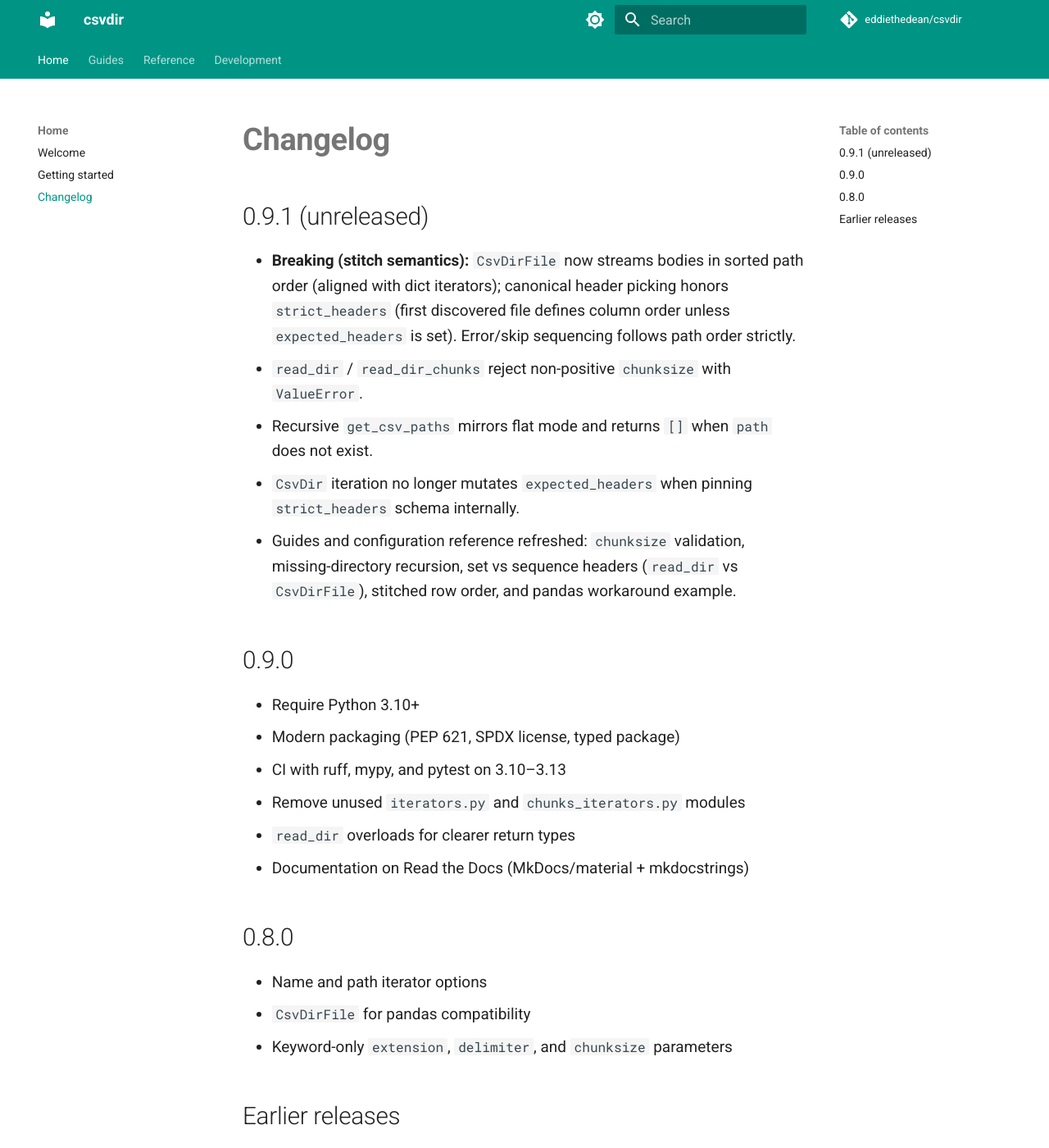
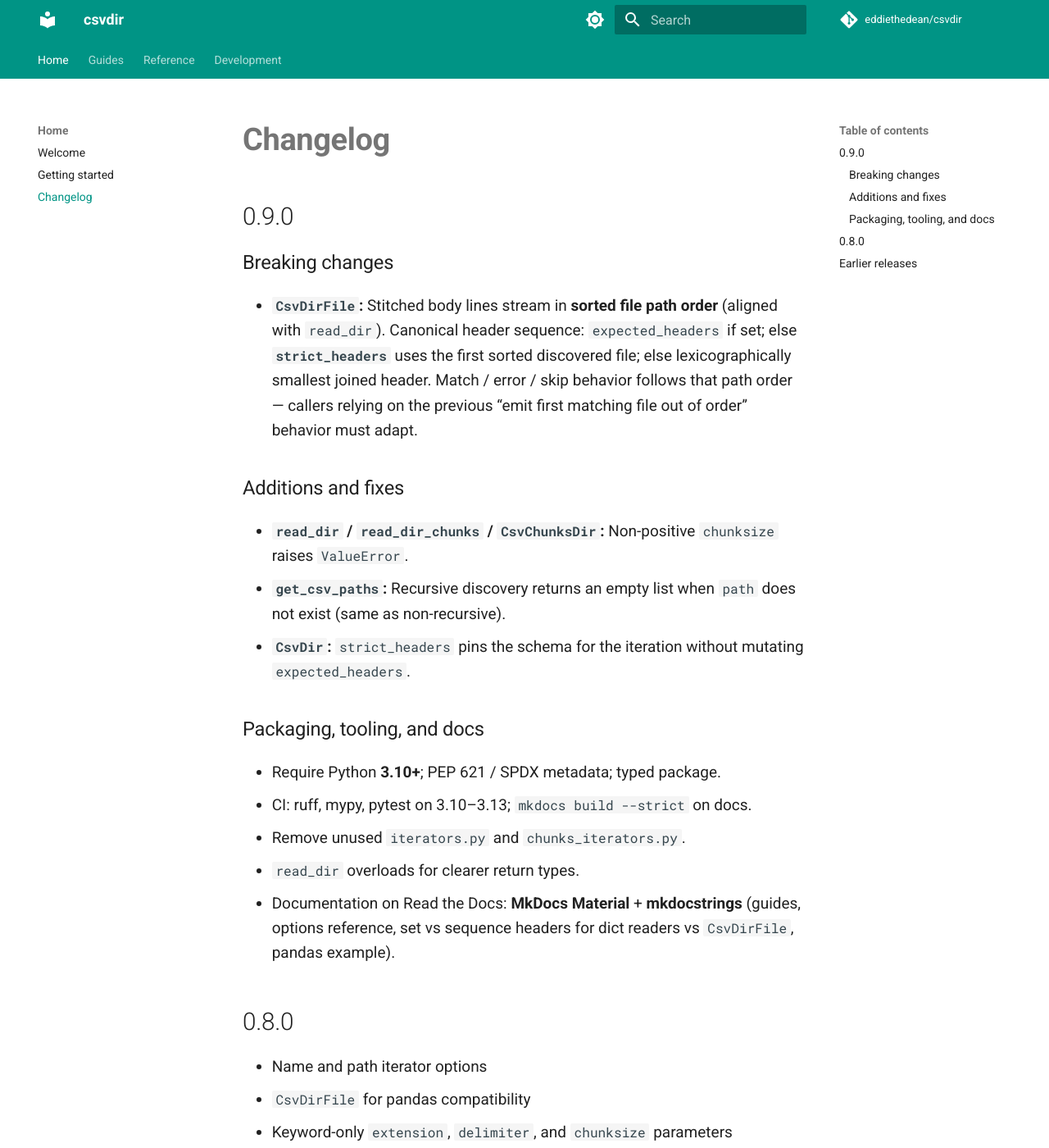
Before and after one commit to eddiethedean/csvdir, an MkDocs documentation site: the page built from docs/CHANGELOG.md, in a window 1280 px wide and 1400 px high. Shown: the whole window at 82% size. Built offline with MkDocs 1.6.1 and Material for MkDocs 9.7.7, drawn with Linux system fonts in a browser that asks for light colours; comment, search, counter and statistics services are not loaded.

Commit message:
Add PyPI release workflow and finalize 0.9.0 changelog.
Publish on GitHub Release after CI-equivalent checks and tag/version
verification. Consolidate CHANGELOG into one 0.9.0 section and document
the release process in development.md.

```diff
--- a/docs/CHANGELOG.md
+++ b/docs/CHANGELOG.md
@@ -1,21 +1,24 @@
 # Changelog
-
-## 0.9.1 (unreleased)
-
-- **Breaking (stitch semantics):** `CsvDirFile` now streams bodies in sorted path order (aligned with dict iterators); canonical header picking honors `strict_headers` (first discovered file defines column order unless `expected_headers` is set). Error/skip sequencing follows path order strictly.
-- `read_dir` / `read_dir_chunks` reject non-positive `chunksize` with `ValueError`.
-- Recursive `get_csv_paths` mirrors flat mode and returns `[]` when `path` does not exist.
-- `CsvDir` iteration no longer mutates `expected_headers` when pinning `strict_headers` schema internally.
-- Guides and configuration reference refreshed: `chunksize` validation, missing-directory recursion, set vs sequence headers (`read_dir` vs `CsvDirFile`), stitched row order, and pandas workaround example.
 
 ## 0.9.0
 
-- Require Python 3.10+
-- Modern packaging (PEP 621, SPDX license, typed package)
-- CI with ruff, mypy, and pytest on 3.10–3.13
-- Remove unused `iterators.py` and `chunks_iterators.py` modules
-- `read_dir` overloads for clearer return types
-- Documentation on Read the Docs (MkDocs/material + mkdocstrings)
+### Breaking changes
+
+- **`CsvDirFile`:** Stitched body lines stream in **sorted file path order** (aligned with `read_dir`). Canonical header sequence: `expected_headers` if set; else **`strict_headers`** uses the first sorted discovered file; else lexicographically smallest joined header. Match / error / skip behavior follows that path order — callers relying on the previous “emit first matching file out of order” behavior must adapt.
+
+### Additions and fixes
+
+- **`read_dir` / `read_dir_chunks` / `CsvChunksDir`:** Non-positive `chunksize` raises `ValueError`.
+- **`get_csv_paths`:** Recursive discovery returns an empty list when `path` does not exist (same as non-recursive).
+- **`CsvDir`:** `strict_headers` pins the schema for the iteration without mutating `expected_headers`.
+
+### Packaging, tooling, and docs
+
+- Require Python **3.10+**; PEP 621 / SPDX metadata; typed package.
+- CI: ruff, mypy, pytest on 3.10–3.13; `mkdocs build --strict` on docs.
+- Remove unused `iterators.py` and `chunks_iterators.py`.
+- `read_dir` overloads for clearer return types.
+- Documentation on Read the Docs: **MkDocs Material** + **mkdocstrings** (guides, options reference, set vs sequence headers for dict readers vs `CsvDirFile`, pandas example).
 
 ## 0.8.0
 
```
Also changed, not shown: docs/development.md (+7 -5 lines), 1 other file.
